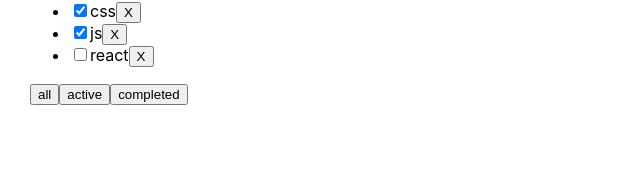
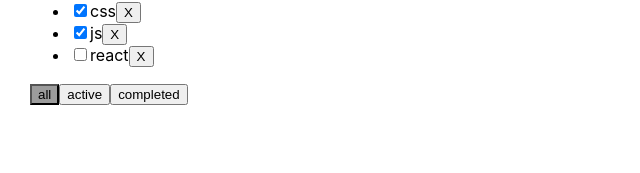
Before and after one commit to vovasobol1/project-react, a React (Create React App) app in the folder my-app/: page / in a window 1280 px wide. Shown: the part 127-300 px from the top of the page, without its empty margins (0-640 px from the left). Built offline with nearby package versions, Linux system fonts and the light colour scheme.

Commit message:
теперь когда пользователь переключает фильтр он это видет в интерфейсе

```diff
--- a/my-app/src/App.css
+++ b/my-app/src/App.css
@@ -14,3 +14,7 @@
 .error-massage{
   color: red;
 }
+
+.active-fiter{
+  background-color: #9c9c9c;
+}
--- a/my-app/src/App.tsx
+++ b/my-app/src/App.tsx
@@ -64,6 +64,7 @@
                 changeFilter={changeFilter} //передаем функцию которая менеят фильтры
                 addTask={addTask} // передаем фунцкию которая добавляет новое дело
                 changeCheckBoxStatus={changeCheckBoxStatus} //передаем фунцкию которая которая меняет статус чекбокса
+                filter={filter}
             />
 
         </div>
--- a/my-app/src/Todolist.tsx
+++ b/my-app/src/Todolist.tsx
@@ -17,6 +17,7 @@
     changeFilter: (value: FilterValuesType) => void
     addTask: (taskTitle: string) => void
     changeCheckBoxStatus: (id: string, isDone: boolean) => void
+    filter:FilterValuesType
 }
 
 export function Todolist(props: PropsType) {
@@ -90,9 +91,12 @@
                 }
             </ul>
             <div>
-                <button onClick={onAllClickHandler}>all</button>
-                <button onClick={onActiveClickHandler}>active</button>
-                <button onClick={onCompletedHandler}>completed</button>
+                <button className={props.filter === "all" ? "active-fiter" : "" }
+                        onClick={onAllClickHandler}>all</button>
+                <button className={props.filter === "active" ? "active-fiter": "" }
+                        onClick={onActiveClickHandler}>active</button>
+                <button className={props.filter === "completed" ? "active-fiter" : ""}
+                        onClick={onCompletedHandler}>completed</button>
             </div>
         </div>
     )
```
